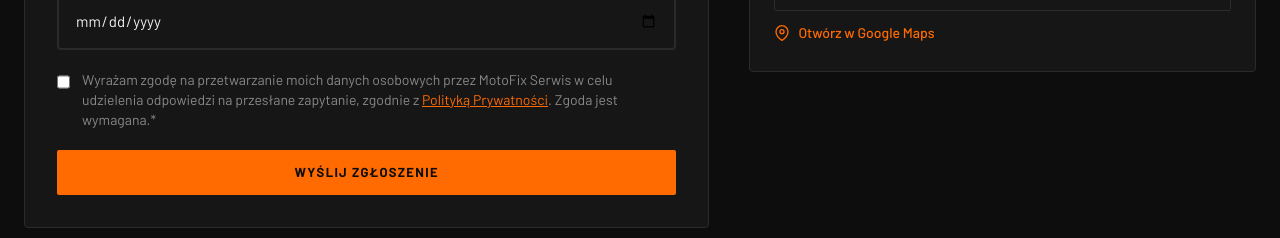
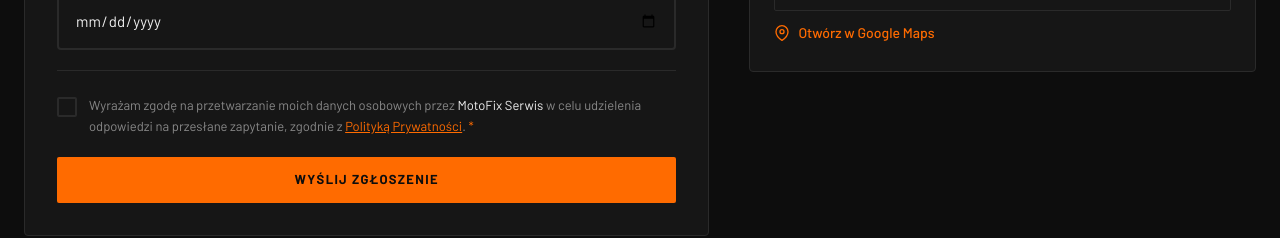
Before and after one commit to adminfavmotors/serwis_01, a Next.js app: page / in a window 1280 px wide. Shown: the part 4892-5130 px from the top of the page. Built offline with nearby package versions, Linux system fonts and the light colour scheme; grey boxes are pictures that could not be loaded.

Commit message:
fix: RODO checkbox visual separation + custom styled checkbox with orange accent

```diff
--- a/components/sections/ContactForm.tsx
+++ b/components/sections/ContactForm.tsx
@@ -5,7 +5,7 @@ import { useState } from "react";
 import { zodResolver } from "@hookform/resolvers/zod";
 import { motion } from "framer-motion";
 import { CheckCheck, Clock3, Loader2, MapPin, Phone } from "lucide-react";
-import { useForm } from "react-hook-form";
+import { useForm, useWatch } from "react-hook-form";
 import { z } from "zod";
 
 import { Button } from "@/components/ui/Button";
@@ -27,9 +27,7 @@ const formSchema = z.object({
     .string()
     .min(10, { message: "Opis musi mieć co najmniej 10 znaków" }),
   date: z.string().min(1, { message: "Wybierz preferowany termin" }),
-  rodo: z
-    .boolean()
-    .refine((val) => val === true, {
+  rodo: z.boolean().refine((val) => val === true, {
     message: "Zgoda na przetwarzanie danych jest wymagana",
   }),
 });
@@ -85,6 +83,8 @@ export function ContactForm() {
       rodo: false,
     },
   });
+
+  const rodoValue = useWatch({ control: form.control, name: "rodo" });
 
   const onSubmit = form.handleSubmit(async (values) => {
     setSubmitError(null);
@@ -227,36 +227,96 @@ export function ContactForm() {
                     />
                   </FormField>
 
-                  <div className="space-y-2">
+                  <div
+                    className="mt-8 pt-6"
+                    style={{ borderTop: "1px solid #2A2A2A" }}
+                  >
+                    <div className="flex items-start gap-3">
+                      <div className="relative mt-0.5 shrink-0">
+                        <input
+                          type="checkbox"
+                          id="rodo"
+                          {...form.register("rodo")}
+                          className="peer sr-only"
+                        />
                         <label
                           htmlFor="rodo"
-                      className="flex cursor-pointer items-start gap-3"
+                          className="flex h-5 w-5 cursor-pointer items-center justify-center transition-all duration-150"
+                          style={{
+                            border: `2px solid ${
+                              rodoValue ? "#FF6B00" : "#2A2A2A"
+                            }`,
+                            borderRadius: "2px",
+                            backgroundColor: rodoValue
+                              ? "rgba(255,107,0,0.1)"
+                              : "transparent",
+                            transition: "all 0.15s ease",
+                          }}
                         >
-                      <input
-                        {...form.register("rodo")}
-                        id="rodo"
-                        type="checkbox"
-                        className="mt-1 h-4 w-4 accent-[#FF6B00]"
+                          {rodoValue && (
+                            <svg
+                              width="12"
+                              height="12"
+                              viewBox="0 0 12 12"
+                              fill="none"
+                            >
+                              <polyline
+                                points="2 6 5 9 10 3"
+                                stroke="#FF6B00"
+                                strokeWidth="2"
+                                strokeLinecap="round"
+                                strokeLinejoin="round"
                               />
-                      <span className="text-sm text-muted">
+                            </svg>
+                          )}
+                        </label>
+                      </div>
+
+                      <div className="flex flex-col gap-1">
+                        <label
+                          htmlFor="rodo"
+                          className="cursor-pointer leading-relaxed"
+                          style={{
+                            fontFamily: "var(--font-body)",
+                            fontSize: "13px",
+                            color: "#888888",
+                          }}
+                        >
                           Wyrażam zgodę na przetwarzanie moich danych osobowych
-                        przez MotoFix Serwis{" "}
+                          przez{" "}
+                          <span style={{ color: "#F0F0F0" }}>
+                            MotoFix Serwis
+                          </span>{" "}
                           w celu udzielenia odpowiedzi na przesłane zapytanie,
                           zgodnie z{" "}
                           <a
                             href="/polityka-prywatnosci"
-                          className="text-accent underline"
+                            target="_blank"
+                            rel="noopener noreferrer"
+                            style={{
+                              color: "#FF6B00",
+                              textDecoration: "underline",
+                            }}
                           >
                             Polityką Prywatności
                           </a>
-                        . Zgoda jest wymagana.*
-                      </span>
+                          . <span style={{ color: "#FF6B00" }}>*</span>
                         </label>
-                    {form.formState.errors.rodo?.message ? (
-                      <p className="text-[13px] text-accent">
+
+                        {form.formState.errors.rodo && (
+                          <p
+                            style={{
+                              fontFamily: "var(--font-body)",
+                              fontSize: "12px",
+                              color: "#FF6B00",
+                              marginTop: "2px",
+                            }}
+                          >
                             {form.formState.errors.rodo.message}
                           </p>
-                    ) : null}
+                        )}
+                      </div>
+                    </div>
                   </div>
 
                   {submitError ? (
@@ -379,7 +439,9 @@ function FormField({
         {label}
       </label>
       {children}
-      {error ? <span className="block text-[13px] text-accent">{error}</span> : null}
+      {error ? (
+        <span className="block text-[13px] text-accent">{error}</span>
+      ) : null}
     </div>
   );
 }
```
Lines whose indentation alone changed are shown as unchanged.
